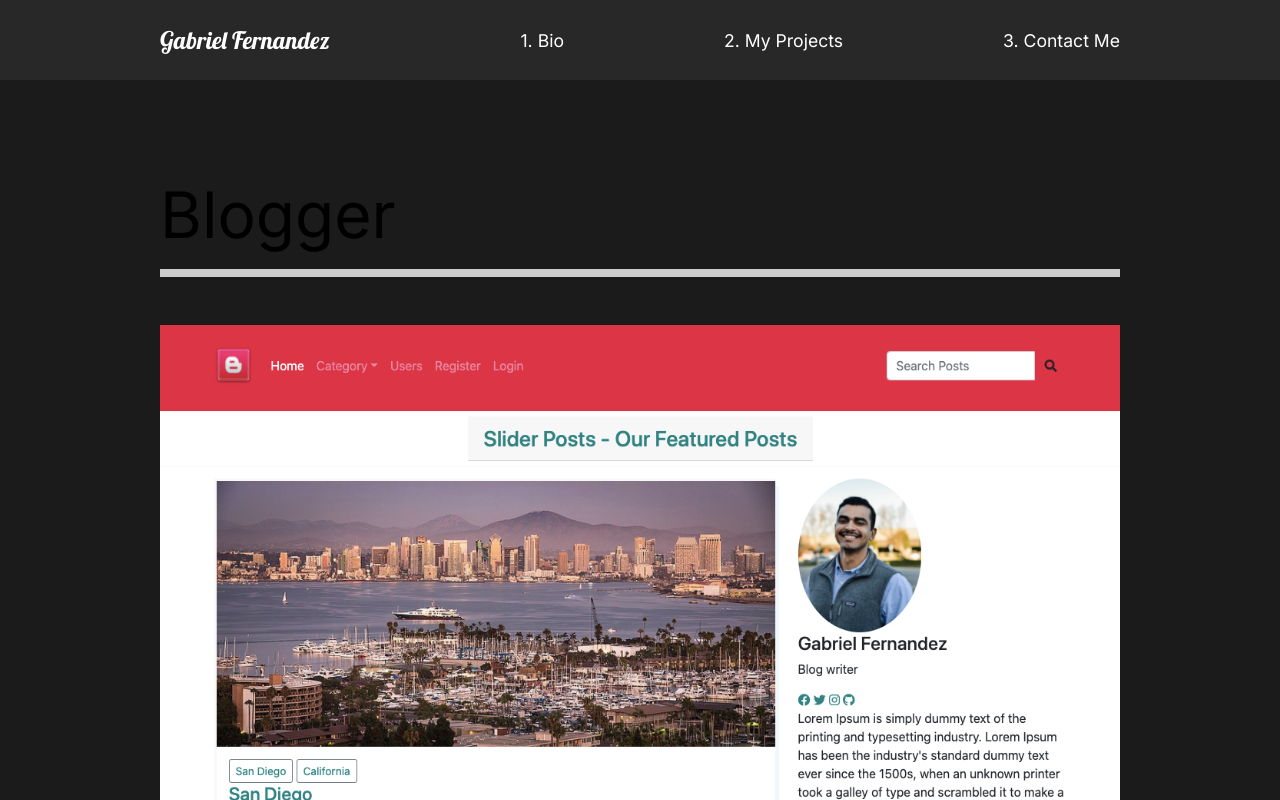
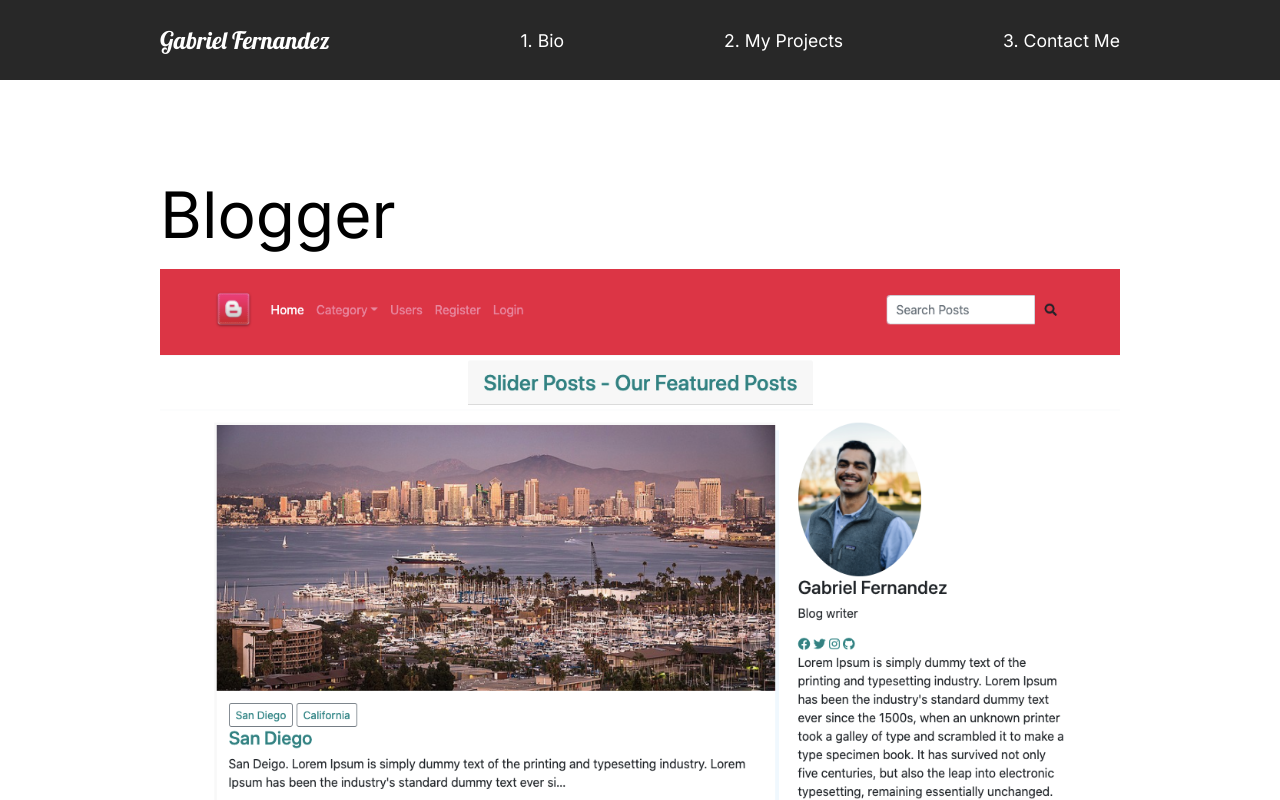
Before and after one commit to gabrfernandez/gabrfernandez.github.io, a React (Create React App) app: page /projects in a window 1280 px wide. Shown: the top 800 px of the page. Built offline with nearby package versions, Linux system fonts and the light colour scheme.

Commit message:
animation

```diff
--- a/src/App.js
+++ b/src/App.js
@@ -2,24 +2,29 @@
 import Bio from './views/Bio'
 import GlobalStyle from "./components/GlobalStyle"
 import Nav from './components/Nav';
-import { BrowserRouter as Router, Route , Switch} from 'react-router-dom';
+import { Route , Switch, useLocation} from 'react-router-dom';
 import Contact from './views/Contact';
 import Projects from './views/Projects'
 import ProjectDetail from "./views/ProjectDetail";
+import { AnimatePresence } from 'framer-motion';
 
 
 function App() {
+  const location= useLocation();
+
   return (
-    <Router>
+    <div className="App">
       <GlobalStyle />
       <Nav />
-      <Switch>
-        <Route path="/" component={Bio} exact />
-        <Route path="/projects" component={Projects} exact/>
-        <Route path="/projects/:id" component={ProjectDetail} />
-        <Route path="/contact" component={Contact} />
-      </Switch>
-    </Router>
+      <AnimatePresence exitBeforeEnter>
+        <Switch location={location} key={location.pathname}>
+          <Route path="/" component={Bio} exact />
+          <Route path="/projects" component={Projects} exact/>
+          <Route path="/projects/:id" component={ProjectDetail} />
+          <Route path="/contact" component={Contact} />
+        </Switch>
+      </AnimatePresence>
+    </div>
   );
 }
 
--- /dev/null
+++ b/src/animation.js
@@ -0,0 +1,72 @@
+export const pageAnimation = {
+    hidden: {
+      opacity: 0,
+      y: 300,
+    },
+    show: {
+      opacity: 1,
+      y: 0,
+      transition: {
+        duration: 0.5,
+        when:"beforeChildren",
+        staggerChildren:0.25,
+      },
+    },
+    exit: {
+      opacity: 0,
+      y: 300,
+      transition: {
+        duration: 0.5,
+      },
+    },
+  };
+
+  export const titleAnim={
+    hidden:{y:200},
+    show:{
+      y:0,
+      transition:{duration:0.75, ease:"easeOut"},
+    }
+  }
+
+  export const fade = {
+    hidden: { opacity: 0 },
+    show: {
+      opacity: 1,
+      transition: { ease: "easeOut", duration: 0.75 },
+    },
+  };
+
+  export const photoAnim = {
+    hidden: { scale: 1.5, opacity: 0 },
+    show: {
+      scale: 1,
+      opacity: 1,
+      transition: {
+        ease: "easeOut",
+        duration: 0.75,
+      },
+    },
+  };
+
+  export const lineAnim={
+    hidden:{width:"0%"},
+    show:{
+      width:"100%",
+      transition:{duration:1},
+    },
+  }
+
+  export const slider={
+    hidden:{x: "-130%", skew: "45deg"},
+    show:{
+      x:"100%",
+      skew:"0deg",
+      transition:{ease:"easeOut", duration:1},
+    },
+  }
+
+  export const sliderContainer={
+    hidden:{opacity:1},
+    show:{opacity:1, transition:{staggerChildren:0.15, ease:"easeOut"}},
+  }
--- /dev/null
+++ b/src/components/Wave.js
@@ -0,0 +1,27 @@
+import React from 'react'
+import styled from "styled-components"
+import {motion} from "framer-motion"
+
+const Wave = () => {
+    return (
+        <WaveSvg viewBox="0 0 1440 363" fill="none" xmlns="http://www.w3.org/2000/svg">
+            <motion.path
+                initial={{pathLength:0, pathOffset:1}}
+                animate={{pathLength:1, pathOffset:0}}
+                transition={{duration:1}}
+                d="M1440 27.4774C1352.73 19.8184 1122.41 49.0556 899.331 227.276C620.48 450.052 354.282 355.647 170.328 185.318C23.165 49.0556 -4.21721 8.32998 0.487081 5"
+                stroke="#D96ED4"
+                strokeOpacity="0.5"
+                strokeWidth="10"
+            />
+        </WaveSvg>
+    )
+}
+
+const WaveSvg=styled.svg`
+    position:absolute;
+    left:0;
+    z-index:1;
+`
+
+export default Wave
--- a/src/index.js
+++ b/src/index.js
@@ -2,10 +2,14 @@
 import ReactDOM from 'react-dom';
 import App from './App';
 import reportWebVitals from './reportWebVitals';
+import {BrowserRouter as Router} from "react-router-dom"
 
 ReactDOM.render(
   <React.StrictMode>
-    <App />
+    <Router>
+      <App />
+
+    </Router>
   </React.StrictMode>,
   document.getElementById('root')
 );
--- a/src/styles.js
+++ b/src/styles.js
@@ -11,11 +11,13 @@
 export const Description = styled.div`
     flex: 1;
     padding-right: 5rem;
+    z-index:2;
     h2 {
         font-weight: lighter;
     }
 `;
 export const Image = styled.div`
+    z-index:2;
     flex: 1;
     overflow: hidden;
     img {
--- a/src/views/Bio.js
+++ b/src/views/Bio.js
@@ -2,15 +2,21 @@
 import BioSection from '../components/BioSection'
 import BackgroundSection from '../components/BackgroundSection'
 import BackgroundExpand from '../components/BackgroundExpand'
+import {motion} from "framer-motion"
+import { pageAnimation } from '../animation'
+
+
 
 
 const Bio = () => {
     return (
-        <div>
+
+        <motion.div exit="exit" variants={pageAnimation} initial="hidden" animate="show">
             <BioSection />
             <BackgroundSection />
             <BackgroundExpand />
-        </div>
+        </motion.div>
+
     )
 }
 
--- a/src/views/Contact.js
+++ b/src/views/Contact.js
@@ -1,10 +1,12 @@
 import React from 'react'
+import {motion} from "framer-motion"
+import {pageAnimation} from "../animation"
 
 const Contact = () => {
     return (
-        <div>
+        <motion.div exit="exit" variants={pageAnimation} initial="hidden" animate="show" style={{background:"#fff"}}>
             <h1>Contact me</h1>
-        </div>
+        </motion.div>
     )
 }
 
--- a/src/views/ProjectDetail.js
+++ b/src/views/ProjectDetail.js
@@ -2,6 +2,8 @@
 import styled from "styled-components"
 import {useHistory} from "react-router-dom"
 import {projectState } from "./projectState"
+import {motion} from "framer-motion"
+import {pageAnimation} from "../animation"
 
 const ProjectDetail = () => {
     const history = useHistory();
@@ -16,7 +18,7 @@
     return (
         <div>
             {project && (
-                <Detail>
+                <Detail exit="exit" variants={pageAnimation} initial="hidden" animate="show">
                     <HeadLine>
                         <h2>{project.title}</h2>
                         <img src={project.mainImg} alt="project" />
@@ -39,7 +41,7 @@
     )
 }
 
-const Detail = styled.div`
+const Detail = styled(motion.div)`
   color: white;
 `;
 const HeadLine = styled.div`
--- a/src/views/Projects.js
+++ b/src/views/Projects.js
@@ -4,17 +4,27 @@
 import myshop from "../img/myshop.png"
 import moviedb from "../img/moviedb.png"
 import blogger from "../img/blogger.png"
+import {motion} from "framer-motion"
+import {lineAnim, pageAnimation, slider, sliderContainer, fade} from "../animation"
 
 
 
 const Projects = () => {
     return (
-        <Work>
+        <Work style={{background:"#fff"}} exit="exit" variants={pageAnimation} initial="hidden" animate="show">
+            <motion.div variants={sliderContainer}>
+              <Frame1 variants={slider}></Frame1>
+              <Frame2 variants={slider}></Frame2>
+              <Frame3 variants={slider}></Frame3>
+              <Frame4 variants={slider}></Frame4>
+            </motion.div>
             <Project>
-                <h2>Blogger</h2>
-                <div className="line"></div>
+                <motion.h2 variants={fade}>Blogger</motion.h2>
+                <motion.div variants={lineAnim}></motion.div>
                 <Link to ="/projects/blogger">
-                    <img src={blogger} alt="blogger" />
+                    <Hide>
+                      <motion.img src={blogger} alt="blogger" />
+                    </Hide>
                 </Link>
             </Project>
             <Project>
@@ -35,7 +45,7 @@
     )
 }
 
-const Work = styled.div`
+const Work = styled(motion.div)`
   min-height: 100vh;
   overflow: hidden;
   padding: 5rem 10rem;
@@ -47,7 +57,7 @@
   padding-bottom: 10rem;
   .line {
     height: 0.5rem;
-    background: #cccccc;
+    background: #23d997;
     margin-bottom: 3rem;
   }
   img {
@@ -57,4 +67,27 @@
   }
 `;
 
+const Hide = styled.div`
+  overflow: hidden;
+`;
+
+const Frame1 = styled(motion.div)`
+  position: fixed;
+  left: 0;
+  top: 10%;
+  width: 100%;
+  height: 100vh;
+  background: #fffebf;
+  z-index: 2;
+`;
+const Frame2 = styled(Frame1)`
+  background: #ff8efb;
+`;
+const Frame3 = styled(Frame1)`
+  background: #8ed2ff;
+`;
+const Frame4 = styled(Frame1)`
+  background: #8effa0;
+`;
+
 export default Projects
```
Also changed, not shown: src/components/BioSection.js (+13 -9 lines), 1 other file (tests, documents, lock files or other folders).
